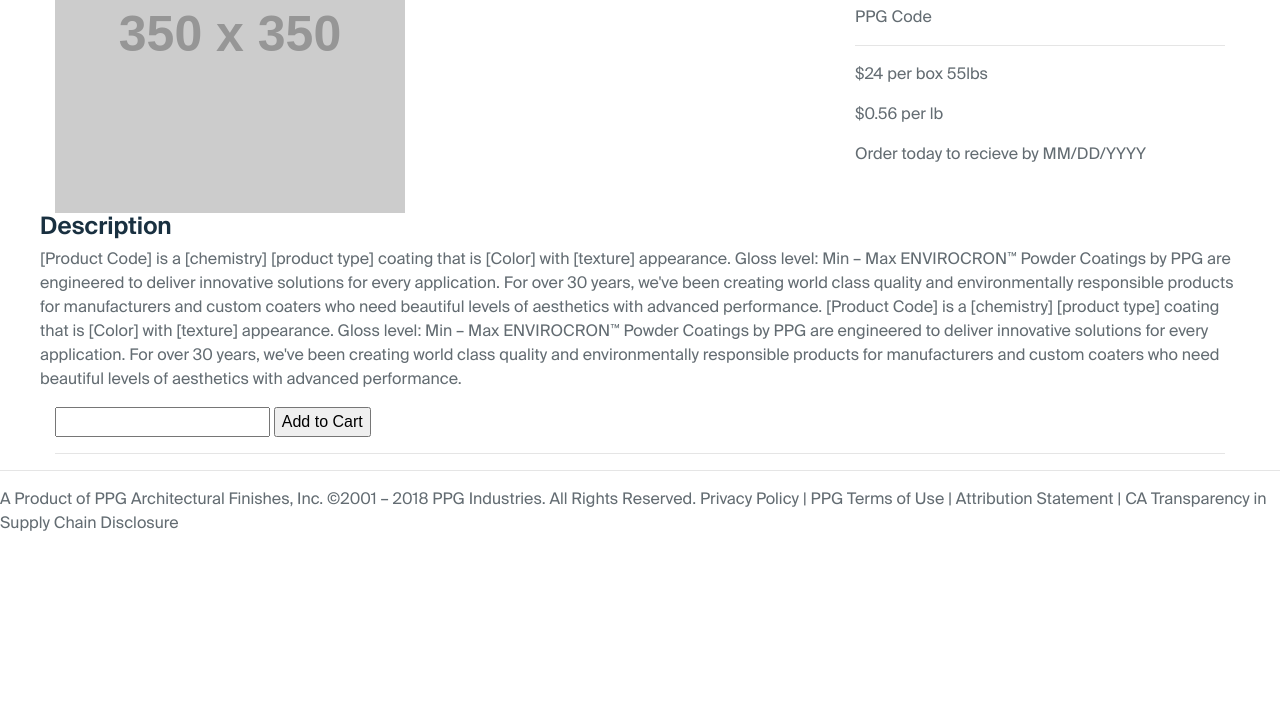
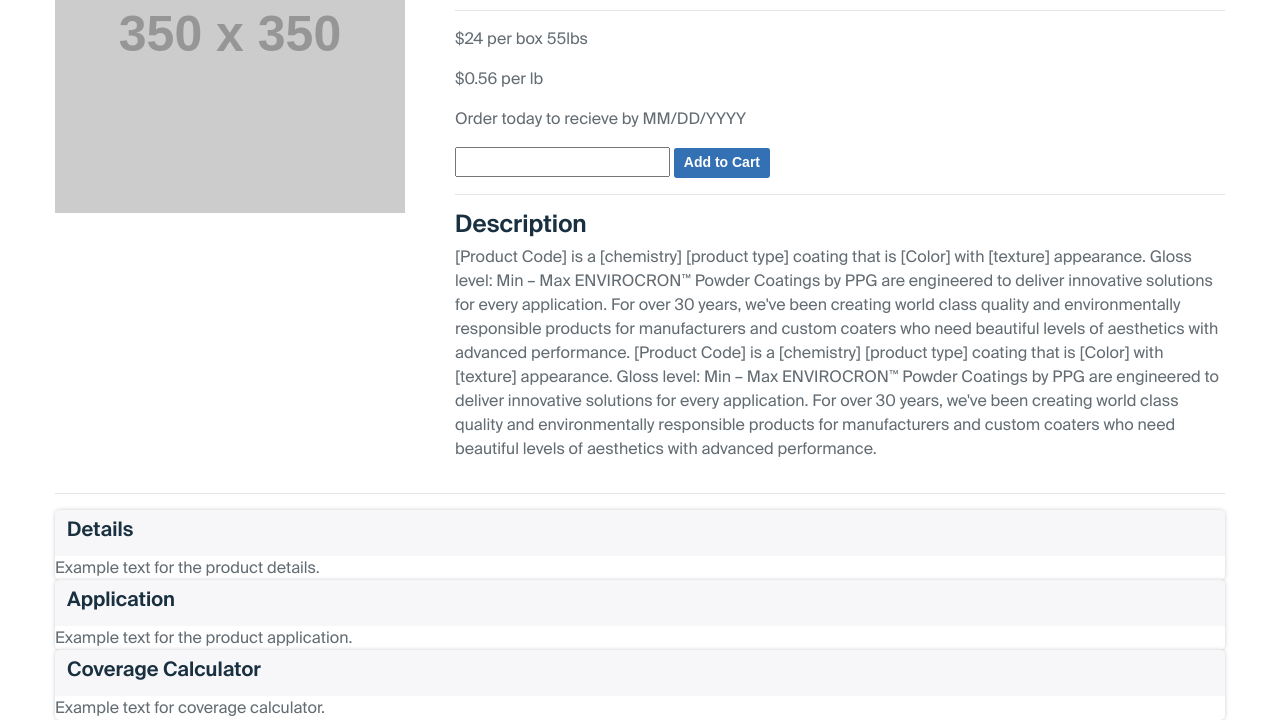
Before and after one commit to donatellijl/ecommerce, a plain HTML site: page index.html in a window 1280 px wide. Shown: the part 173-893 px from the top of the page. Before the commit the page ends 800 px from the top, so only its background shows below. Drawn offline with Linux system fonts and the light colour scheme; placeholder pictures from the web are drawn by us.

Commit message:
card addition

```diff
--- a/index.html
+++ b/index.html
@@ -23,60 +23,105 @@
       </div>
     </div>
 
+    <!--Product Info-->
     <div class="row">
 
-      <div class="col-md-8 col-sm-6">
+      <div class="col-md-4 col-sm-6">
         <img alt="Pro Grade Wall Texture, Orange Peel, Oil Based, 25 oz" src="https://via.placeholder.com/350/350" />
       </div>
 
-      <div class="col-md-4 col-sm-6">
+      <div class="col-md-8 col-sm-6">
+
         <h1>PPG Searchable Description</h1>
-        <h2 class="product-heading">Color Name</h1>
-          <h3 class="product-subtitle">Brand, Chemistry, Product Type
-        </h2>
+        <h2 class="product-heading">Color Name</h2>
+        <h3 class="product-subtitle">Brand, Chemistry, Product Type</h3>
         <p class="hint-text sku-numberBV">PPG Code</p>
         <hr />
         <p>$24 per box 55lbs</p>
         <p>$0.56 per lb</p>
         <p>Order today to recieve by MM/DD/YYYY</p>
-      </div>
 
-    </div>
+        <input type="text" />
+        <button class="btn btn-primary btn-sm">Add to Cart</button>
+        <hr />
 
-    <div class="row">
         <h2>Description</h2>
         <p>[Product Code] is a [chemistry] [product type] coating that is [Color] with [texture] appearance.
 
           Gloss level: Min – Max
 
-          ENVIROCRON™ Powder Coatings by PPG are engineered to deliver innovative solutions for every application. For over
-          30 years, we've been creating world class quality and environmentally responsible products for manufacturers and
+          ENVIROCRON™ Powder Coatings by PPG are engineered to deliver innovative solutions for every application. For
+          over
+          30 years, we've been creating world class quality and environmentally responsible products for manufacturers
+          and
           custom coaters who need beautiful levels of aesthetics with advanced performance.
 
           [Product Code] is a [chemistry] [product type] coating that is [Color] with [texture] appearance.
 
           Gloss level: Min – Max
 
-          ENVIROCRON™ Powder Coatings by PPG are engineered to deliver innovative solutions for every application. For over
-          30 years, we've been creating world class quality and environmentally responsible products for manufacturers and
+          ENVIROCRON™ Powder Coatings by PPG are engineered to deliver innovative solutions for every application. For
+          over
+          30 years, we've been creating world class quality and environmentally responsible products for manufacturers
+          and
           custom coaters who need beautiful levels of aesthetics with advanced performance.</p>
+      </div>
+
+    </div>
+
+    <hr />
+
+    <!--Product Cards-->
+
+
+    <div class="row">
+      <div class="col-md-12">
+        <div class="card">
+          <div class="card-header" id="headingDetails">
+            <h5>Details</h5>
+          </div>
+          <div id="collapseDetails" class="collapse show" aria-labelledby="headingDetails">
+            <div class="card-body">
+                Example text for the product details.
+            </div>
+          </div>
+        </div>
+      </div>
+
+    </div>
+
+    <div class="row">
+      <div class="col-md-12">
+        <div class="card">
+          <div class="card-header">
+            <h5>Application</h5>
+          </div>
+          <div class="card-body">
+            Example text for the product application.
+          </div>
+        </div>
+      </div>
+    </div>
+
+    <div class="row">
+      <div class="col-md-12">
+        <div class="card">
+          <div class="card-header">
+            <h5>Coverage Calculator</h5>
+          </div>
+          <div class="card-body">
+            Example text for coverage calculator.
+          </div>
+        </div>
+      </div>
+
     </div>
 
 
 
 
-    <input type="text" />
-    <button>Add to Cart</button>
-    <hr />
-
-
   </div>
 
-  <hr />
-  <footer>
-    <p>A Product of PPG Architectural Finishes, Inc. &copy2001 – 2018 PPG Industries. All Rights Reserved. Privacy
-      Policy | PPG Terms of Use | Attribution Statement | CA Transparency in Supply Chain Disclosure</p>
-  </footer>
 </body>
 
 </html>
```
